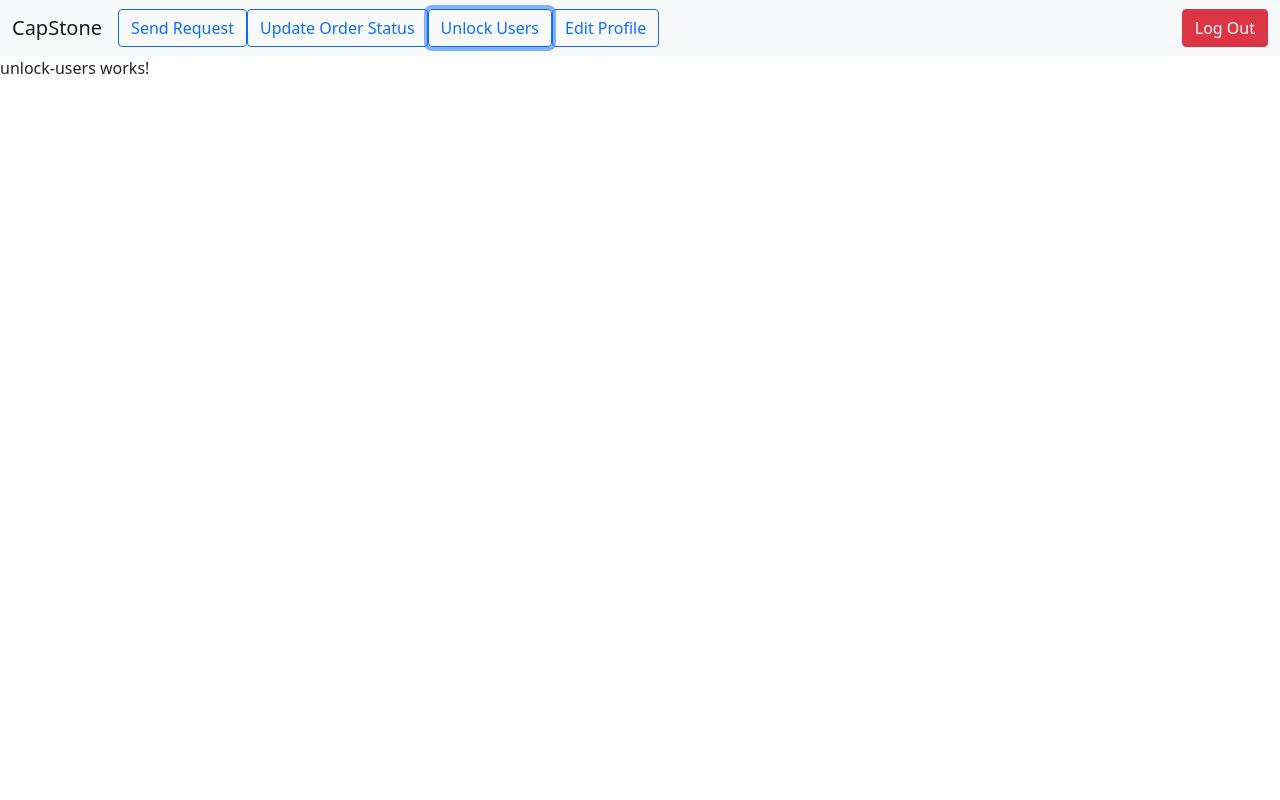
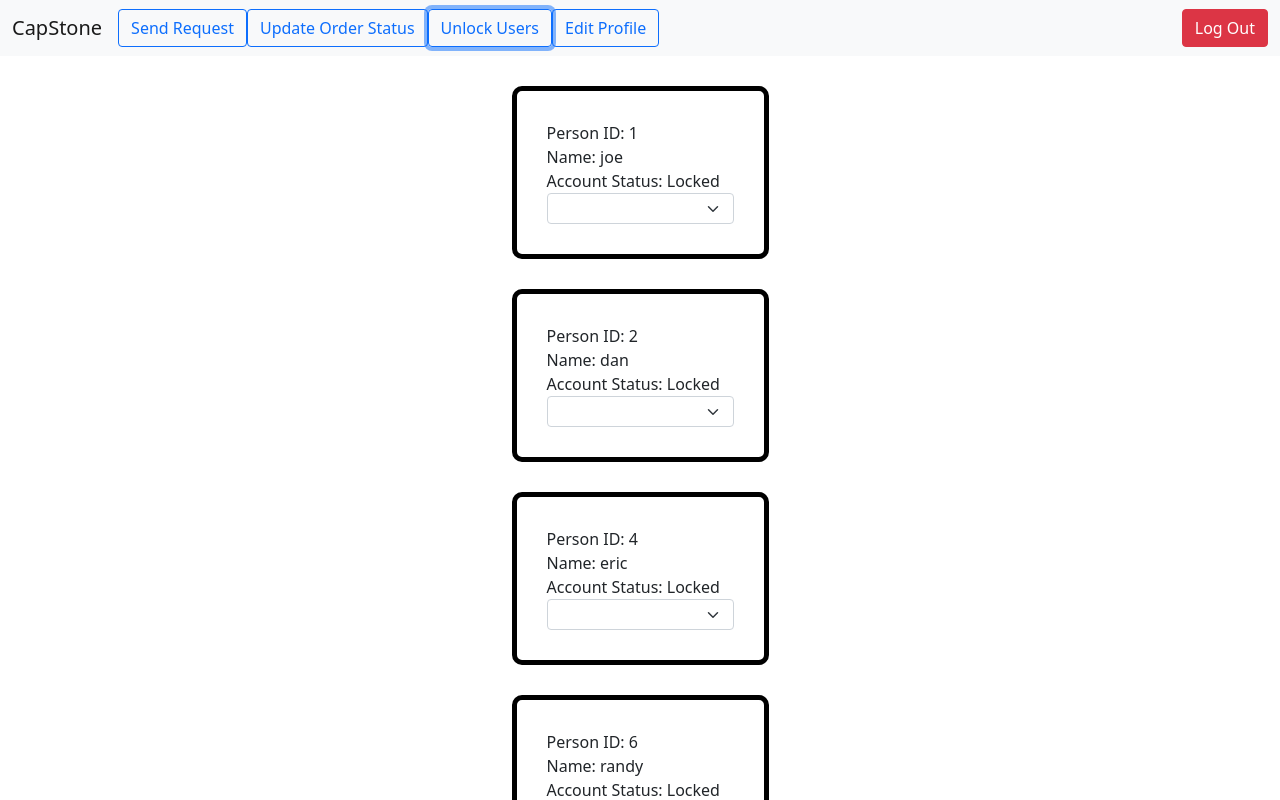
Before and after one commit to Chandu-Bhogi/Capstone-Project, an Angular app in the folder client/: page /employee in a window 1280 px wide. Both pictures are taken after a click on the button "Unlock Users". Shown: the top 800 px of the page. Built offline with nearby package versions, Linux system fonts and the light colour scheme.

Commit message:
Added Unlock users UI -- need to connect to DB and specify correct fields

```diff
--- a/client/src/app/employee/unlock-users/unlock-users.component.css
+++ b/client/src/app/employee/unlock-users/unlock-users.component.css
@@ -0,0 +1,16 @@
+.unlockUsersArea{
+    margin: auto;
+}
+
+
+.orderDetails{
+    border: 5px solid black;
+    border-radius: 10px;
+    width:fit-content;
+    padding: 30px;
+    margin: 30px auto;
+
+}
+.orderStatusBtn{
+    margin: 10px;
+}
--- a/client/src/app/employee/unlock-users/unlock-users.component.html
+++ b/client/src/app/employee/unlock-users/unlock-users.component.html
@@ -1 +1,28 @@
-<p>unlock-users works!</p>
+<div class="container">
+    <div class="unlockUsersArea">
+        <form #lockedUsersRef="ngForm" (ngSubmit)="unlockUsers(lockedUsersRef.value)">
+            <div class="OrderFormArea" *ngFor="let person of user_service.temp_users['users']">
+                <div *ngIf="person['locked']== 1">
+                    <div class="orderDetails">
+                        Person ID: {{ person['id'] }}
+                        <br>
+                        Name: {{ person['name'] }}
+                        <br>
+                        Account Status: {{ person['locked'] == 1 ? "Locked" : "Unlocked" }}<br>
+
+                        <select [name]="'user_'+person['id']+'_accountStatus'" class="form-select form-select-sm" aria-label=".form-select-sm example" ngModel>
+                            <option selected>Select Account Status</option>
+                            <option value="locked" ngValue>Locked</option>
+                            <option value="unlocked" ngValue>Unlocked</option>
+                        </select>
+
+                    </div>
+                </div>
+            </div>
+            <div style="margin: auto;width: fit-content;">
+                <input type="submit" class="btn btn-primary orderStatusBtn" value="Update Account Status">
+                <input type="reset" class="btn btn-primary orderStatusBtn" value="Reset">
+            </div>
+        </form>
+    </div>
+</div>
--- a/client/src/app/employee/unlock-users/unlock-users.component.ts
+++ b/client/src/app/employee/unlock-users/unlock-users.component.ts
@@ -1,4 +1,5 @@
 import { Component, OnInit } from '@angular/core';
+import { UserService } from 'src/app/user.service';
 
 @Component({
   selector: 'app-unlock-users',
@@ -7,9 +8,13 @@ import { Component, OnInit } from '@angular/core';
 })
 export class UnlockUsersComponent implements OnInit {
 
-  constructor() { }
+  constructor(public user_service:UserService) { }
 
   ngOnInit(): void {
   }
 
+  unlockUsers(lockedUsersRef:any){
+    console.log(lockedUsersRef)
+  }
+
 }
--- a/client/src/app/user.service.ts
+++ b/client/src/app/user.service.ts
@@ -5,6 +5,17 @@ import { Injectable } from '@angular/core';
   providedIn: 'root'
 })
 export class UserService {
+
+  temp_users:any = {"users":[
+    {id:1,name:"joe",locked:1},
+    {id:2,name:"dan",locked:1},
+    {id:3,name:"kevin",locked:0},
+    {id:4,name:"eric",locked:1},
+    {id:5,name:"mary",locked:0},
+    {id:6,name:"randy",locked:1},
+    {id:7,name:"andrea",locked:1},
+    {id:8,name:"oliver",locked:1}
+  ]}
 
   config:any = {
     URL:'http://localhost:',
```
